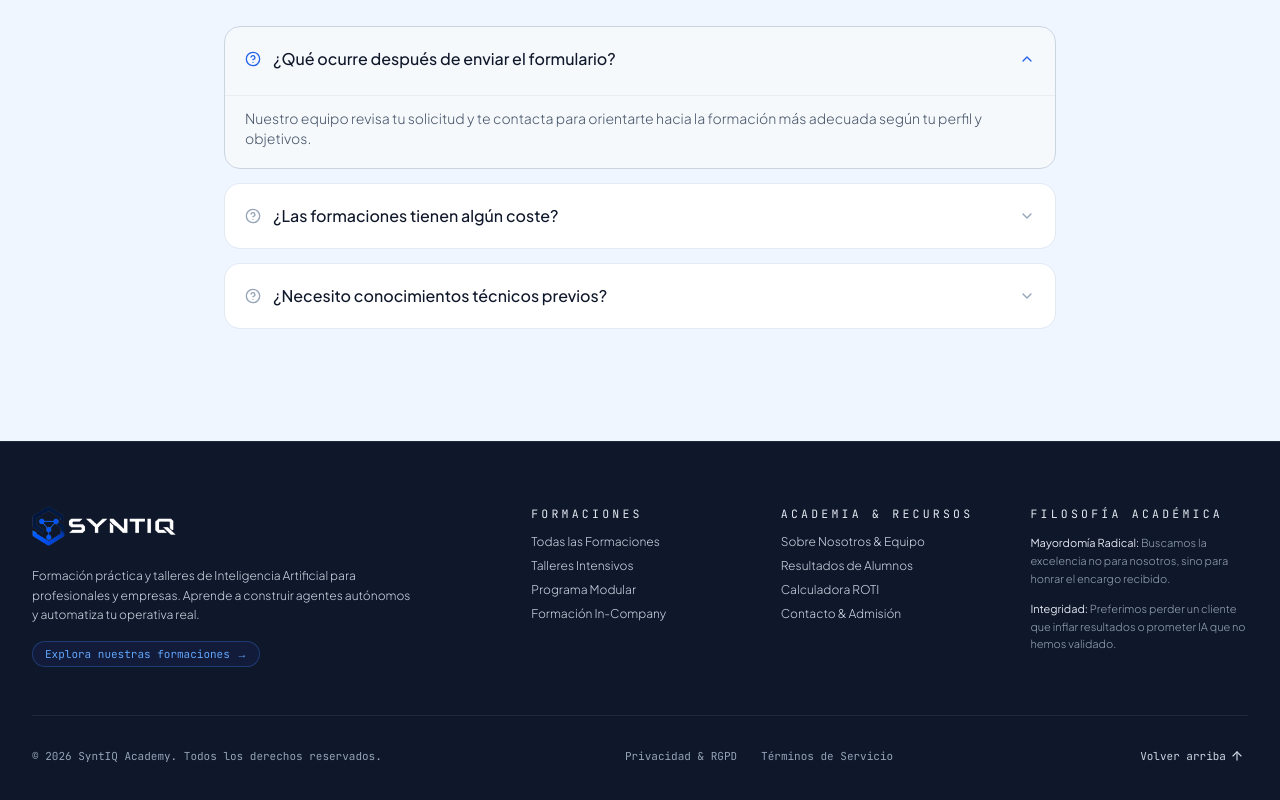
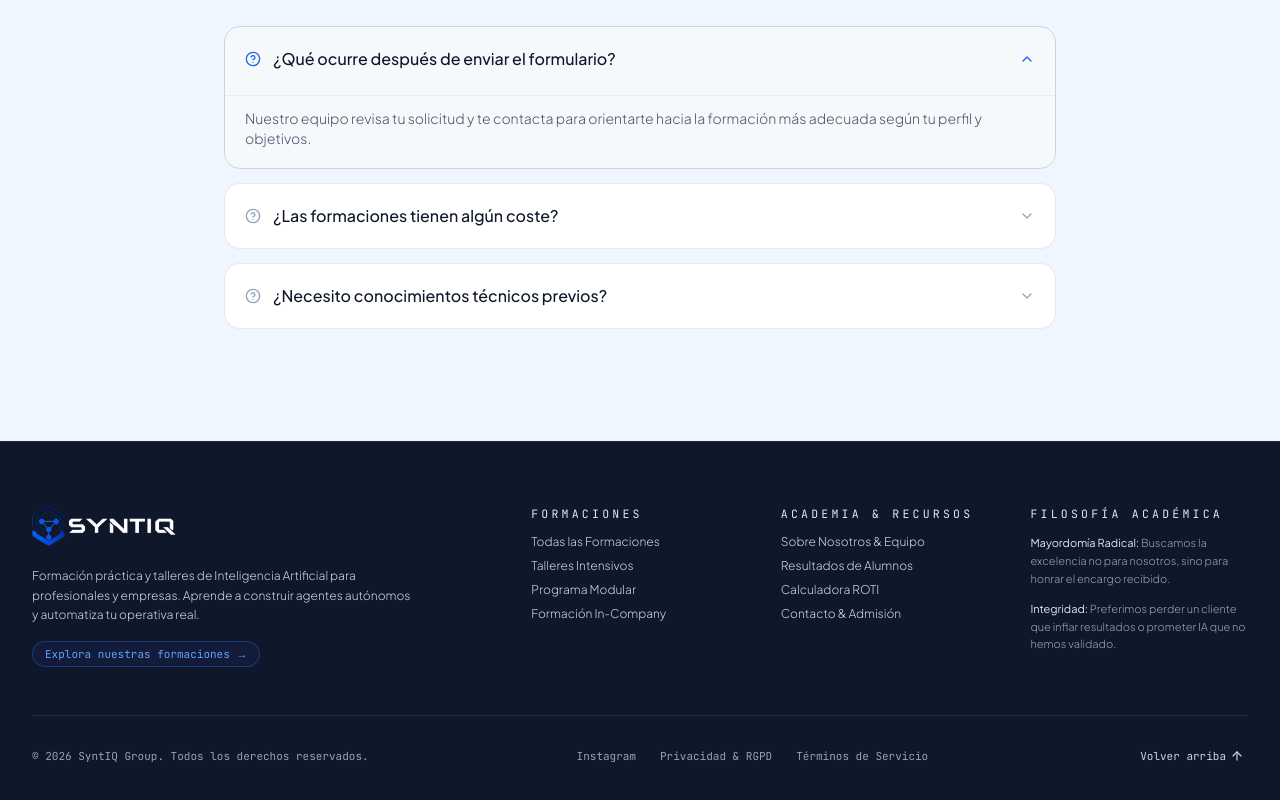
Before and after one commit to alamozuna/syntiq-web, a Next.js app: page /contacto in a window 1280 px wide. Shown: the part 1358-2158 px from the top of the page. Built offline with nearby package versions, Linux system fonts and the light colour scheme.

Commit message:
seo: optimización SEO completa — identidad SyntIQ Group, JSON-LD, metadata, Instagram sameAs y H1 semántico

```diff
--- a/src/app/contacto/page.tsx
+++ b/src/app/contacto/page.tsx
@@ -8,14 +8,14 @@ import JsonLd from "@/components/seo/JsonLd";
 import { Sparkles } from "lucide-react";
 
 export const metadata: Metadata = {
-  title: "Contacto & Admisión | SyntIQ",
+  title: "Contacto | SyntIQ Group",
   description:
     "Cuéntanos qué quieres aprender o qué necesita tu equipo. Te orientamos hacia la formación de IA adecuada para ti.",
   alternates: {
     canonical: "/contacto",
   },
   openGraph: {
-    title: "Contacto & Admisión | SyntIQ",
+    title: "Contacto | SyntIQ Group",
     description:
       "Cuéntanos qué quieres aprender o qué necesita tu equipo y te orientaremos hacia la formación adecuada.",
     url: "https://www.syntiqgroup.com/contacto",
@@ -25,12 +25,12 @@ export const metadata: Metadata = {
 const contactSchema = {
   "@context": "https://schema.org",
   "@type": "ContactPage",
-  name: "Contacto y Admisión SyntIQ",
+  name: "Contacto y Admisión SyntIQ Group",
   description:
     "Página de contacto y solicitud de admisión para formaciones de Inteligencia Artificial de SyntIQ Academy.",
   mainEntity: {
     "@type": "Organization",
-    name: "SyntIQ Academy",
+    name: "SyntIQ Group",
     url: "https://www.syntiqgroup.com",
     contactPoint: {
       "@type": "ContactPoint",
--- a/src/app/formaciones/page.tsx
+++ b/src/app/formaciones/page.tsx
@@ -7,11 +7,11 @@ import Footer from "@/components/layout/Footer";
 import CourseCatalog from "@/components/solutions/CourseCatalog";
 
 export const metadata: Metadata = {
-  title: "Formaciones | SyntIQ — Talleres prácticos de IA",
+  title: "Formaciones en Inteligencia Artificial | SyntIQ Group",
   description:
     "Elige tu formato: talleres intensivos de 2-4 horas, programa modular o formación in-company para equipos. Aprende IA construyendo soluciones reales.",
   openGraph: {
-    title: "Formaciones | SyntIQ — Talleres prácticos de IA",
+    title: "Formaciones en Inteligencia Artificial | SyntIQ Group",
     description:
       "Elige tu formato: talleres intensivos, programa modular o formación in-company. Aprende IA construyendo.",
   },
--- a/src/app/layout.tsx
+++ b/src/app/layout.tsx
@@ -28,8 +28,8 @@ const jetbrains = JetBrains_Mono({
 export const metadata: Metadata = {
   metadataBase: new URL("https://www.syntiqgroup.com"),
   title: {
-    default: "SyntIQ | Formación práctica en Inteligencia Artificial",
-    template: "%s | SyntIQ",
+    default: "SyntIQ Group | Formación en Inteligencia Artificial",
+    template: "%s | SyntIQ Group",
   },
   description:
     "Aprende IA construyendo automatizaciones, aplicaciones y agentes reales. Talleres prácticos para profesionales, equipos y empresas. Aprende · Construye · Automatiza.",
@@ -58,8 +58,8 @@ export const metadata: Metadata = {
     type: "website",
     locale: "es_ES",
     url: "https://www.syntiqgroup.com",
-    siteName: "SyntIQ",
-    title: "SyntIQ | Formación práctica en Inteligencia Artificial",
+    siteName: "SyntIQ Group",
+    title: "SyntIQ Group | Formación en Inteligencia Artificial",
     description:
       "Aprende IA construyendo automatizaciones, aplicaciones y agentes reales. Talleres prácticos para profesionales, equipos y empresas.",
     images: [
@@ -73,7 +73,7 @@ export const metadata: Metadata = {
   },
   twitter: {
     card: "summary_large_image",
-    title: "SyntIQ | Formación práctica en Inteligencia Artificial",
+    title: "SyntIQ Group | Formación en Inteligencia Artificial",
     description:
       "Aprende IA construyendo automatizaciones, aplicaciones y agentes reales. Talleres prácticos para profesionales y empresas.",
     images: ["/assets/logo-syntiq.png"],
@@ -103,7 +103,8 @@ const organizationSchema = {
     {
       "@type": "Organization",
       "@id": "https://www.syntiqgroup.com/#organization",
-      name: "SyntIQ Academy",
+      name: "SyntIQ Group",
+      alternateName: "SyntIQ",
       url: "https://www.syntiqgroup.com",
       logo: "https://www.syntiqgroup.com/assets/logo-syntiq.png",
       description:
@@ -131,13 +132,14 @@ const organizationSchema = {
           jobTitle: "Coordinadora de Experiencia del Alumno & Operaciones",
         },
       ],
-      sameAs: [],
+      sameAs: ["https://www.instagram.com/synt.iqgroup/"],
     },
     {
       "@type": "WebSite",
       "@id": "https://www.syntiqgroup.com/#website",
       url: "https://www.syntiqgroup.com",
-      name: "SyntIQ",
+      name: "SyntIQ Group",
+      alternateName: "SyntIQ",
       publisher: {
         "@id": "https://www.syntiqgroup.com/#organization",
       },
--- a/src/app/nosotros/page.tsx
+++ b/src/app/nosotros/page.tsx
@@ -10,14 +10,14 @@ import JsonLd from "@/components/seo/JsonLd";
 import { Sparkles, ArrowRight, ShieldCheck, Award, GraduationCap } from "lucide-react";
 
 export const metadata: Metadata = {
-  title: "Sobre Nosotros & Equipo Directivo",
+  title: "Sobre SyntIQ Group | Inteligencia Artificial y Formación",
   description:
     "Conoce la historia, misión, valores y al equipo directivo de SyntIQ Enterprise AI: ingeniería de operaciones, rigor legal, estrategia comercial y comercio internacional.",
   alternates: {
     canonical: "/nosotros",
   },
   openGraph: {
-    title: "Sobre Nosotros & Equipo Directivo | SyntIQ",
+    title: "Sobre SyntIQ Group | Inteligencia Artificial y Formación",
     description:
       "Conoce la visión y al equipo detrás de la infraestructura tecnológica de agentes autónomos y gobernanza de IA en SyntIQ.",
     url: "https://www.syntiqgroup.com/nosotros",
@@ -27,12 +27,12 @@ export const metadata: Metadata = {
 const aboutSchema = {
   "@context": "https://schema.org",
   "@type": "AboutPage",
-  name: "Sobre SyntIQ Enterprise AI",
+  name: "Sobre SyntIQ Group",
   description:
     "Empresa de infraestructura tecnológica, ciencia de datos y agentes autónomos de Inteligencia Artificial.",
   mainEntity: {
     "@type": "Organization",
-    name: "SyntIQ Enterprise AI",
+    name: "SyntIQ Group",
     slogan: "Conecta · Ordena · Impulsa",
     founder: [
       {
--- a/src/app/servicios/page.tsx
+++ b/src/app/servicios/page.tsx
@@ -17,14 +17,14 @@ import {
 } from "lucide-react";
 
 export const metadata: Metadata = {
-  title: "Soluciones & Arquitectura de IA para Empresas",
+  title: "Servicios de Inteligencia Artificial | SyntIQ Group",
   description:
     "Descubre los modelos de implementación de SyntIQ: Motor Productizado para PyMEs, Motor Consultivo Enterprise y Capa de Gobernanza Legal e ISO 13485 / FDA.",
   alternates: {
     canonical: "/servicios",
   },
   openGraph: {
-    title: "Soluciones & Arquitectura de IA para Empresas | SyntIQ",
+    title: "Servicios de Inteligencia Artificial | SyntIQ Group",
     description:
       "Modelos de implementación rápida y consultoría técnica de alta ingeniería para erradicar cuellos de botella operativos.",
     url: "https://www.syntiqgroup.com/servicios",
@@ -91,12 +91,12 @@ const serviceHubSchema = {
   serviceType: "Enterprise Artificial Intelligence & Automation",
   provider: {
     "@type": "Organization",
-    name: "SyntIQ Enterprise AI",
+    name: "SyntIQ Group",
     url: "https://www.syntiqgroup.com",
   },
   hasOfferCatalog: {
     "@type": "OfferCatalog",
-    name: "Catálogo de Soluciones SyntIQ",
+    name: "Catálogo de Soluciones SyntIQ Group",
     itemListElement: SERVICES.map((s) => ({
       "@type": "Offer",
       itemOffered: {
--- a/src/components/hero/HeroSection.tsx
+++ b/src/components/hero/HeroSection.tsx
@@ -41,6 +41,9 @@ export default function HeroSection() {
               className="max-w-3xl mx-auto lg:mx-0 mb-6"
             >
               <h1 className="font-brand-display text-4xl sm:text-6xl md:text-7xl lg:text-[4.25rem] font-light text-white tracking-tight leading-[1.08]">
+                <span className="block text-sm sm:text-base md:text-lg text-slate-300 font-sans tracking-wide mb-3 font-normal opacity-80">
+                  SyntIQ Group: Formación práctica en Inteligencia Artificial
+                </span>
                 Aprende IA construyendo <br className="hidden sm:inline" />
                 <span className="italic font-normal text-blue-500">sistemas que trabajan por ti.</span>
               </h1>
--- a/src/components/layout/Footer.tsx
+++ b/src/components/layout/Footer.tsx
@@ -108,10 +108,19 @@ export default function Footer() {
         {/* Bottom Bar */}
         <div className="pt-8 border-t border-slate-800 flex flex-col sm:flex-row items-center justify-between gap-4 text-[11px] text-slate-400 font-mono">
           <div>
-            © {new Date().getFullYear()} SyntIQ Academy. Todos los derechos reservados.
+            © {new Date().getFullYear()} SyntIQ Group. Todos los derechos reservados.
           </div>
 
           <div className="flex items-center gap-6">
+            <a
+              href="https://www.instagram.com/synt.iqgroup/"
+              target="_blank"
+              rel="noopener noreferrer"
+              className="hover:text-blue-400 transition-colors"
+              aria-label="Instagram de SyntIQ Group"
+            >
+              Instagram
+            </a>
             <Link href="/privacidad" className="hover:text-slate-200 transition-colors">
               Privacidad & RGPD
             </Link>
```
